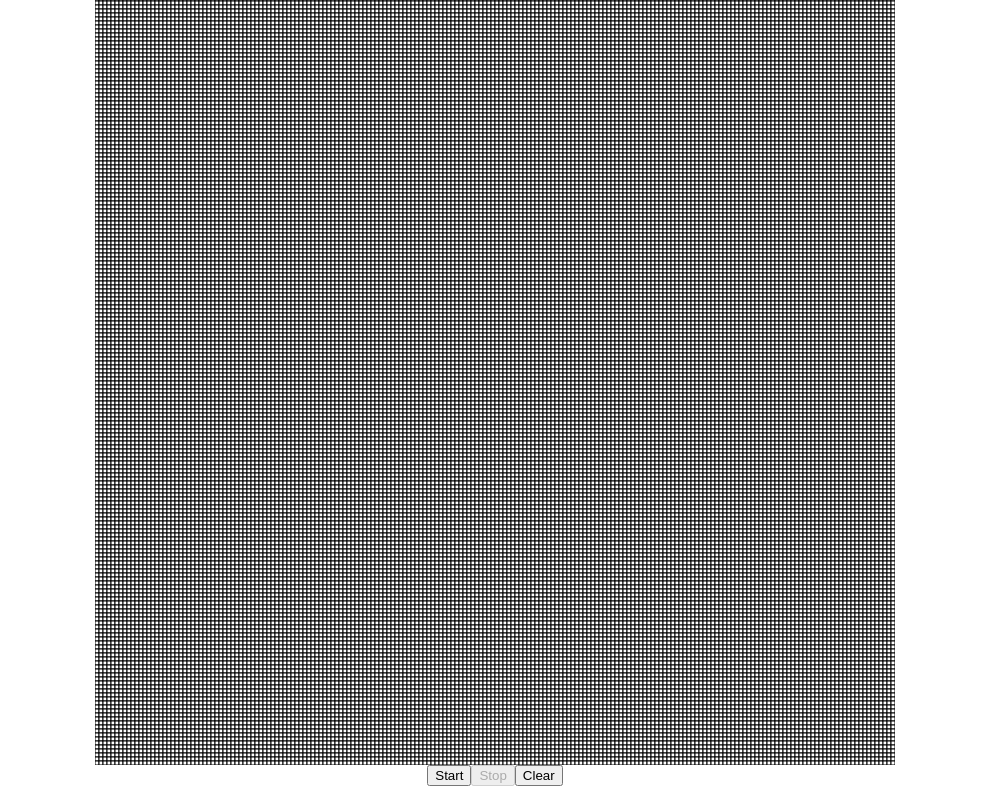
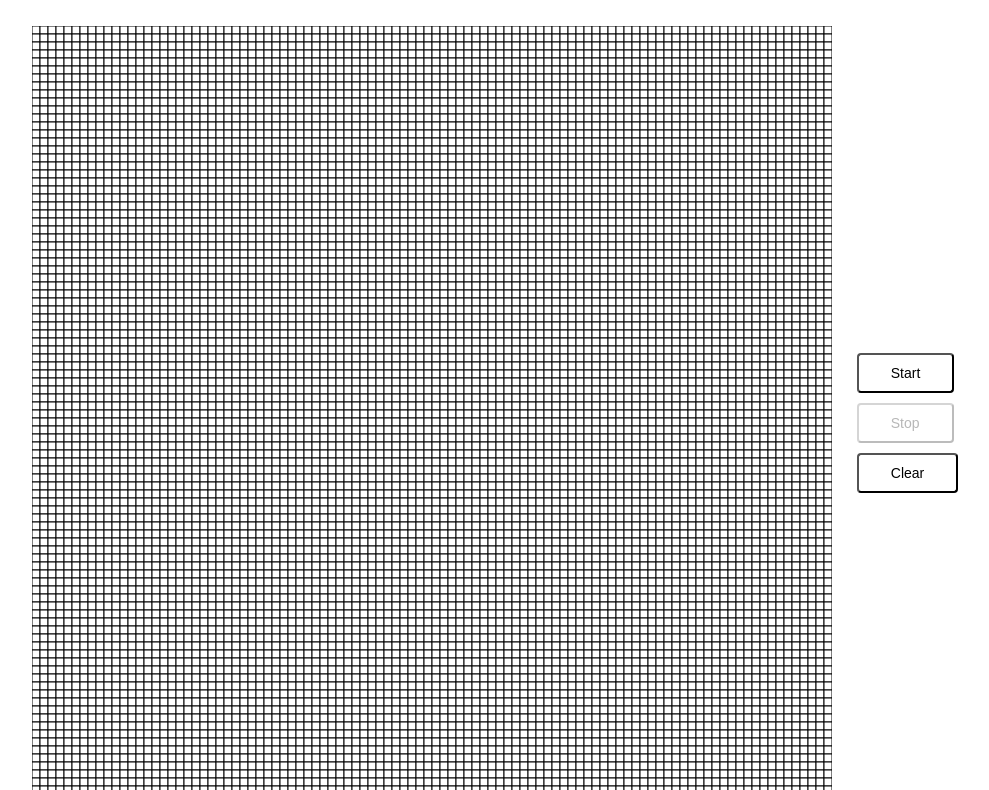
Before and after one commit to v4rn/game-of-life, a plain HTML site: page index.html in a window 1280 px wide. Shown: the part 123-913 px from the top of the page, without its empty margins (145-1134 px from the left). Drawn offline with Linux system fonts and the light colour scheme.

Commit message:
add styling

```diff
--- a/app.js
+++ b/app.js
@@ -1,6 +1,6 @@
 // contants
 const FRAME_SPEED = 500;
-const TOTAL_CELLS = 200;
+const TOTAL_CELLS = 100;
 const CANVAS_SIZE = 800;
 
 // global vars
--- /dev/null
+++ b/index.css
@@ -0,0 +1,31 @@
+h1 {
+    text-align: center;
+    font-size: 60px;
+}
+
+.main_container {
+    display: flex;
+    justify-content: center;
+}
+
+.main_buttons_container {
+    padding-left: 25px;
+    display: flex;
+    flex-direction: column;
+    justify-content: center;
+}
+
+.button_div {
+    padding-bottom: 10px;
+}
+
+.button_class {
+    padding: 10px 32px;
+    background-color: white;
+    font-size: 14px;
+    border-radius: 4px;
+}
+
+.button_class:hover:enabled {
+    box-shadow: 0 12px 16px 0 rgba(0,0,0,0.24), 0 17px 50px 0 rgba(0,0,0,0.19);
+}
--- a/index.html
+++ b/index.html
@@ -7,24 +7,21 @@
     <script src="canvas_wrapper.js"></script>
     <script src="world.js"></script>
     <script src="app.js"></script>
-    <style>
-      div {
-        display: flex;
-        justify-content: center;
-      }
-    </style>
+    <link rel="stylesheet" href="index.css">
   </head>
   <body onload="init_world();">
     <div>
     <h1>Game of life simulation</h1>
     </div>
-    <div>
-      <canvas id="canvas"></canvas>
-    </div>
-    <div>
-      <button id="start_button" onclick="start_world();">Start</button>
-      <button id="stop_button" onclick="stop_world();" disabled>Stop</button>
-      <button id="clear_button" onclick="clear_world();">Clear</button>
+    <div class="main_container">
+      <div>
+        <canvas id="canvas"></canvas>
+      </div>
+      <div class="main_buttons_container">
+        <div class="button_div"><button class="button_class" id="start_button" onclick="start_world();">Start</button></div>
+        <div class="button_div"><button class="button_class" id="stop_button" onclick="stop_world();" disabled>Stop</button></div>
+        <div class="button_div"><button class="button_class" id="clear_button" onclick="clear_world();">Clear</button></div>
+      </div>
     </div>
   </body>
 </html>
```
